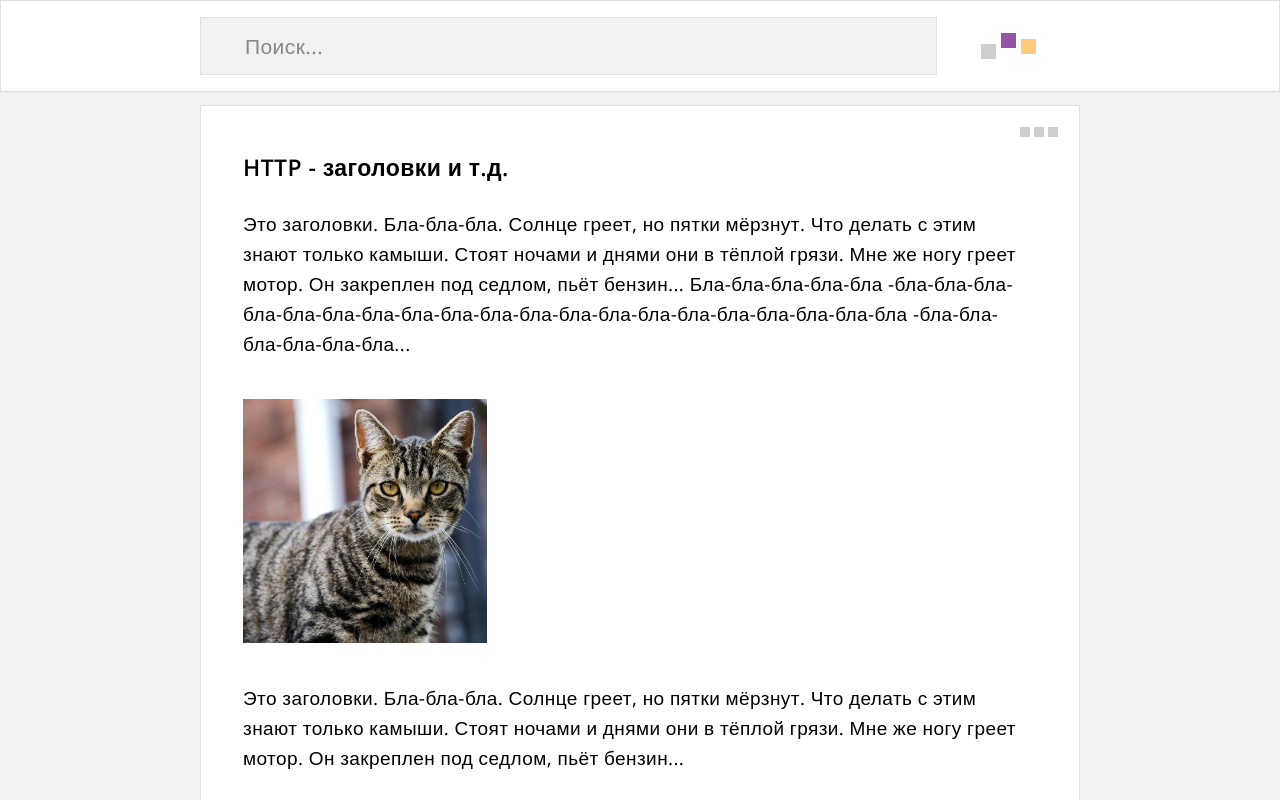
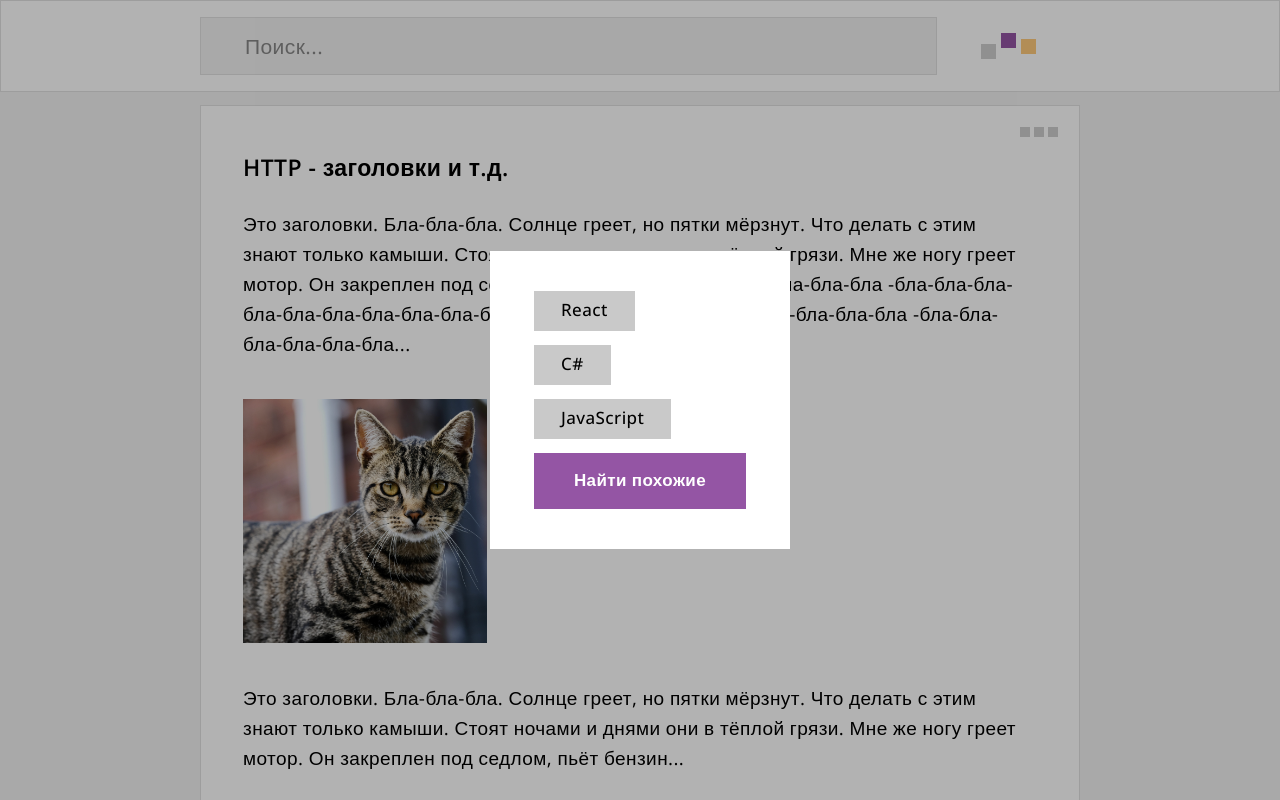
Before and after one commit to writingor/writingor, a React (Create React App) app: page / in a window 1280 px wide. Shown: the top 800 px of the page. Built offline with nearby package versions, Linux system fonts and the light colour scheme.

Commit message:
Add modal

```diff
--- a/src/App.js
+++ b/src/App.js
@@ -4,11 +4,12 @@ import React, { useState } from 'react';
 import MainButton from './components/UI/button/MainButton';
 import PostItem from './components/post/PostItem';
 import Header from './components/header/Header';
+import PostModal from './components/UI/modal/PostModal';
 
 function App() {
 
   const [checked, setChecked] = useState(false);
-
+  const [postModalActive, setPostModalActive] = useState(true);
 
   const toggleChecked = () => {
     setChecked(!checked);
@@ -29,13 +30,15 @@ function App() {
 
         <main className='content'>
           {/* test Post START */}
-          <PostItem onClick={doNothing} image={'./assets/img/cat1.jpg'} />
+          <PostItem onClick={doNothing} />
           <PostItem onClick={doNothing} />
           {/* test Post END */}
         </main>
 
-
-
+        {/* test modal START */}
+        <div className='open-modal' onClick={() => setPostModalActive(true)}>Open modal</div>
+        <PostModal active={postModalActive} setActive={setPostModalActive}>
+          {/* children here */}
           {/* test checkbox START */}
           <KeyWordCheckbox
             isNameIdFor="react"
@@ -61,10 +64,9 @@ function App() {
             JavaScript
           </KeyWordCheckbox>
           {/* test checkbox END */}
-
-        {/* test button START */}
-        <MainButton onClick={doNothing}>Найти похожие</MainButton>
-        {/* test button END */}
+          <MainButton>Найти похожие</MainButton>
+        </PostModal>
+        {/* test modal END */}
 
       </div>
 
--- /dev/null
+++ b/src/components/UI/modal/PostModal.jsx
@@ -0,0 +1,16 @@
+import React from 'react';
+import './post-modal.css';
+
+
+const PostModal = ({active, setActive, children}) => {
+
+    return (
+        <div className={active ? 'post-modal active' : 'post-modal'} onClick={() => setActive(false)}>
+            <div className={active ? 'post-modal__content active' : 'post-modal__content'} onClick={e => e.stopPropagation()}>
+                {children}
+            </div>
+        </div>
+    );
+};
+
+export default PostModal;
--- /dev/null
+++ b/src/components/UI/modal/post-modal.css
@@ -0,0 +1,36 @@
+.post-modal {
+    position: fixed;
+    top: 0;
+    bottom: 0;
+    left: 0;
+    right: 0;
+    display: flex;
+    align-items: center;
+    justify-content: center;
+    width: 100vw;
+    height: 100vh;
+    background-color: rgba(0, 0, 0, 0.3);
+    z-index: 3;
+    opacity: 0;
+    /* turn off events */
+    pointer-events: none;
+    transition: all 100ms linear;
+}
+
+.post-modal.active {
+    opacity: 1;
+    /* turn on events */
+    pointer-events: all;
+}
+
+.post-modal__content {
+    width: 300px;
+    padding: 40px 44px;
+    background-color: #ffffff;
+    transform: scale(0);
+    transition: all 100ms linear;
+}
+
+.post-modal__content.active {
+    transform: scale(1);
+}
--- a/src/index.css
+++ b/src/index.css
@@ -30,8 +30,10 @@ body {
   overflow-x: hidden;
 }
 
-.active {
-  background-color: aqua;
+.open-modal {
+  width: 100px;
+  height: 50px;
+  background-color: aquamarine;
 }
 
 .wrapper {
```
Lines whose indentation alone changed are shown as unchanged.
